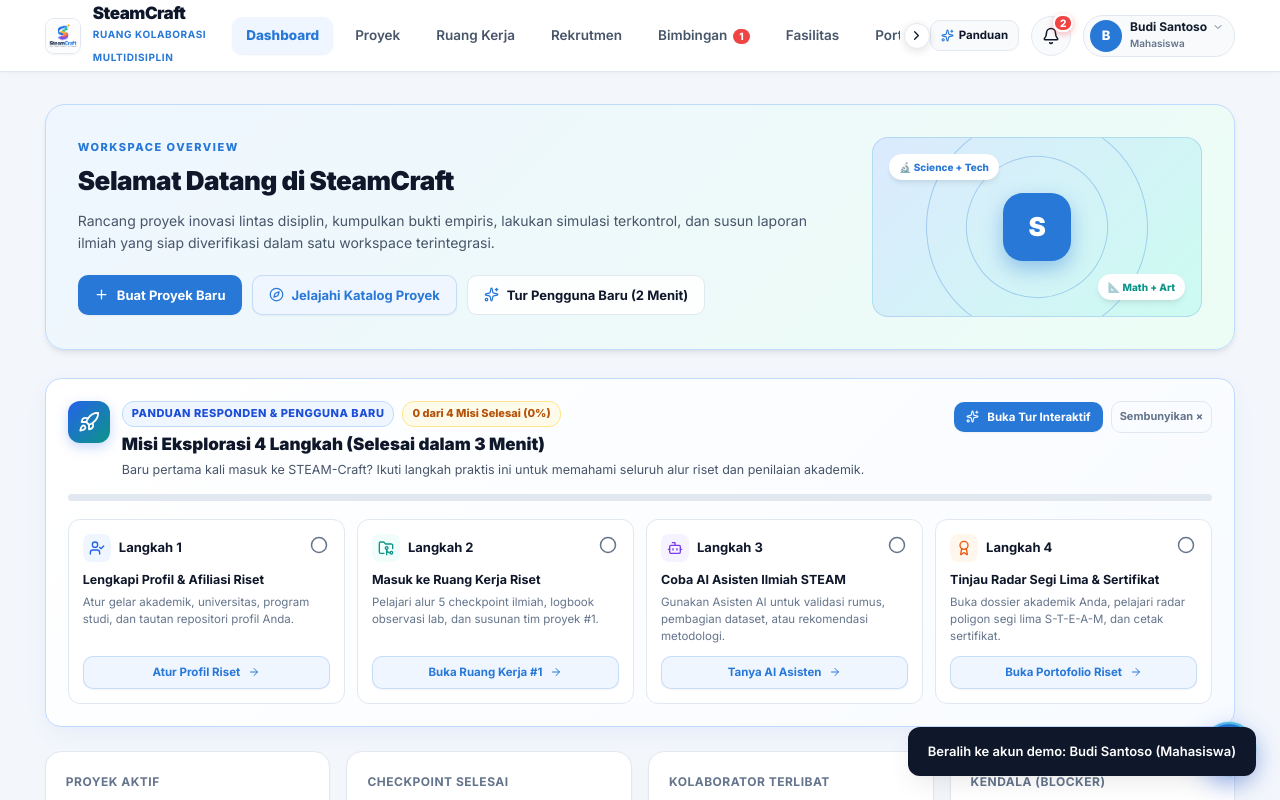
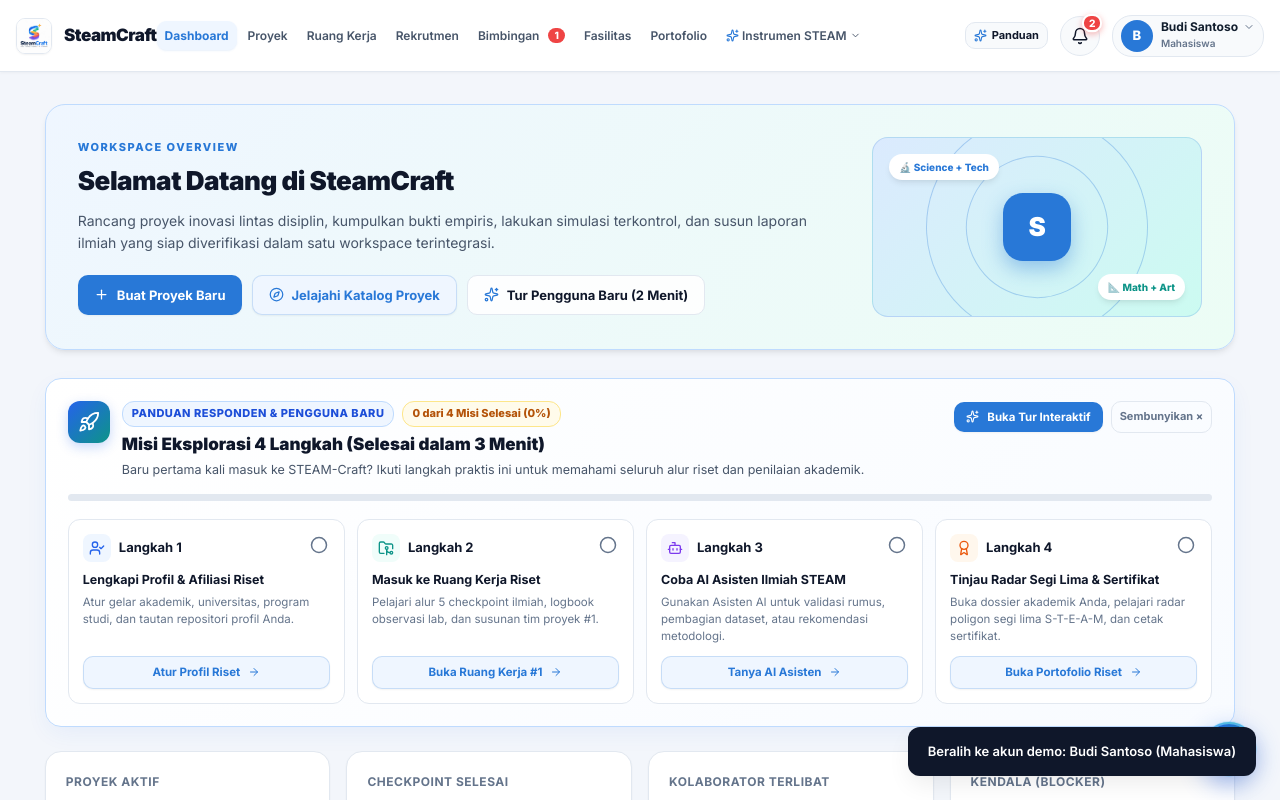
Before and after one commit to nazaa-arch/steamcraft, a React (Vite) app: page / in a window 1280 px wide. Both pictures are taken after a click on the button "Masuk sebagai Mahasiswa Peneliti Budi Santoso". Shown: the top 800 px of the page. Built offline with nearby package versions, Linux system fonts and the light colour scheme.

Commit message:
fix(ui): fix STEAM instruments dropdown, eliminate topbar scroll, limit dashboard projects to 3, and add direct workspace project switcher

```diff
--- a/src/components/layout/Topbar.tsx
+++ b/src/components/layout/Topbar.tsx
@@ -1,6 +1,6 @@
 import React, { useState, useEffect, useRef } from 'react';
 import { useApp } from '../../context/AppContext';
-import { Bell, Edit3, Shield, LogOut, Check, X, Sparkles, ChevronLeft, ChevronRight, ChevronDown, UserCheck } from 'lucide-react';
+import { Bell, Edit3, Shield, LogOut, Check, X, Sparkles, ChevronDown, UserCheck } from 'lucide-react';
 
 export const Topbar: React.FC = () => {
   const {
@@ -23,40 +23,6 @@ export const Topbar: React.FC = () => {
   const notifWrapperRef = useRef<HTMLDivElement>(null);
   const profileWrapperRef = useRef<HTMLDivElement>(null);
   const toolsWrapperRef = useRef<HTMLDivElement>(null);
-  const navRef = useRef<HTMLElement>(null);
-  const [canScrollLeft, setCanScrollLeft] = useState(false);
-  const [canScrollRight, setCanScrollRight] = useState(false);
-
-  const checkNavScroll = () => {
-    if (navRef.current) {
-      const { scrollLeft, scrollWidth, clientWidth } = navRef.current;
-      setCanScrollLeft(scrollLeft > 6);
-      setCanScrollRight(scrollLeft < scrollWidth - clientWidth - 6);
-    }
-  };
-
-  useEffect(() => {
-    checkNavScroll();
-    window.addEventListener('resize', checkNavScroll);
-    return () => window.removeEventListener('resize', checkNavScroll);
-  }, [currentPage, currentUser]);
-
-  const scrollNav = (direction: 'left' | 'right') => {
-    if (navRef.current) {
-      navRef.current.scrollBy({
-        left: direction === 'left' ? -220 : 220,
-        behavior: 'smooth'
-      });
-      setTimeout(checkNavScroll, 300);
-    }
-  };
-
-  const handleNavWheel = (e: React.WheelEvent) => {
-    if (navRef.current && e.deltaY !== 0) {
-      navRef.current.scrollLeft += e.deltaY;
-      checkNavScroll();
-    }
-  };
 
   // Close dropdowns when clicking outside or pressing Escape
   useEffect(() => {
@@ -131,27 +97,9 @@ export const Topbar: React.FC = () => {
         </div>
       </a>
 
-      {/* Role-Separated Navigation with Laptop Horizontal Scroll Support */}
+      {/* Role-Separated Primary Navigation */}
       <div className="nav-container">
-        {canScrollLeft && (
-          <button
-            type="button"
-            className="nav-scroll-btn nav-scroll-left"
-            onClick={() => scrollNav('left')}
-            title="Geser menu ke kiri"
-            aria-label="Geser navigasi ke kiri"
-          >
-            <ChevronLeft size={15} />
-          </button>
-        )}
-
-        <nav
-          className="nav"
-          id="mainNav"
-          ref={navRef}
-          onScroll={checkNavScroll}
-          onWheel={handleNavWheel}
-        >
+        <nav className="nav" id="mainNav">
         {/* Student Navigation */}
         {role === 'student' && (
           <>
@@ -300,12 +248,16 @@ export const Topbar: React.FC = () => {
         )}
 
         {/* Dropdown Menu: Instrumen Riset STEAM (Available for Student, Lecturer, & Admin) */}
-        <div className="nav-dropdown-wrapper" ref={toolsWrapperRef} style={{ position: 'relative', display: 'inline-flex', flexShrink: 0 }}>
+        <div className="nav-dropdown-wrapper" ref={toolsWrapperRef}>
           <button
             type="button"
-            className={`nav-btn ${['radar', 'logbook', 'dataRepo'].includes(currentPage) ? 'active' : ''}`}
-            onClick={() => setToolsDropdownOpen(!toolsDropdownOpen)}
-            style={{ display: 'inline-flex', alignItems: 'center', gap: '5px' }}
+            className={`nav-btn nav-dropdown-btn ${['radar', 'logbook', 'dataRepo'].includes(currentPage) ? 'active' : ''}`}
+            onClick={(e) => {
+              e.stopPropagation();
+              setToolsDropdownOpen(prev => !prev);
+            }}
+            aria-expanded={toolsDropdownOpen}
+            title="Instrumen Riset Ilmiah STEAM"
           >
             <Sparkles size={13} style={{ color: 'var(--primary)' }} />
             <span>Instrumen STEAM</span>
@@ -315,21 +267,7 @@ export const Topbar: React.FC = () => {
           {toolsDropdownOpen && (
             <div
               className="nav-dropdown-menu"
-              style={{
-                position: 'absolute',
-                top: 'calc(100% + 6px)',
-                right: 0,
-                width: '240px',
-                background: 'white',
-                borderRadius: '12px',
-                border: '1px solid var(--line)',
-                boxShadow: '0 10px 25px rgba(0,0,0,0.12)',
-                padding: '6px',
-                zIndex: 1000,
-                display: 'flex',
-                flexDirection: 'column',
-                gap: '2px'
-              }}
+              onClick={e => e.stopPropagation()}
             >
               <button
                 type="button"
@@ -338,26 +276,11 @@ export const Topbar: React.FC = () => {
                   setCurrentPage('radar');
                   setToolsDropdownOpen(false);
                 }}
-                style={{
-                  display: 'flex',
-                  alignItems: 'center',
-                  gap: '8px',
-                  padding: '8px 10px',
-                  borderRadius: '8px',
-                  border: 'none',
-                  background: currentPage === 'radar' ? '#eff6ff' : 'transparent',
-                  color: currentPage === 'radar' ? 'var(--primary)' : 'var(--navy)',
-                  cursor: 'pointer',
-                  textAlign: 'left',
-                  fontSize: '12px',
-                  fontWeight: 700,
-                  width: '100%'
-                }}
               >
-                <span>🎯</span>
+                <span style={{ fontSize: '15px' }}>🎯</span>
                 <div style={{ flex: 1 }}>
-                  <div>STEAM Radar Matrix</div>
-                  <small style={{ fontSize: '10px', color: 'var(--muted)', fontWeight: 500 }}>Keseimbangan 5 pilar riset</small>
+                  <div style={{ fontWeight: 700 }}>STEAM Radar Matrix</div>
+                  <small style={{ fontSize: '10.5px', color: 'var(--muted)', fontWeight: 500 }}>Keseimbangan 5 pilar riset</small>
                 </div>
               </button>
 
@@ -368,26 +291,11 @@ export const Topbar: React.FC = () => {
                   setCurrentPage('logbook');
                   setToolsDropdownOpen(false);
                 }}
-                style={{
-                  display: 'flex',
-                  alignItems: 'center',
-                  gap: '8px',
-                  padding: '8px 10px',
-                  borderRadius: '8px',
-                  border: 'none',
-                  background: currentPage === 'logbook' ? '#eff6ff' : 'transparent',
-                  color: currentPage === 'logbook' ? 'var(--primary)' : 'var(--navy)',
-                  cursor: 'pointer',
-                  textAlign: 'left',
-                  fontSize: '12px',
-                  fontWeight: 700,
-                  width: '100%'
-                }}
               >
-                <span>📝</span>
+                <span style={{ fontSize: '15px' }}>📝</span>
                 <div style={{ flex: 1 }}>
-                  <div>Logbook Riset Ilmiah</div>
-                  <small style={{ fontSize: '10px', color: 'var(--muted)', fontWeight: 500 }}>Catatan & Ekspor PDF PKM</small>
+                  <div style={{ fontWeight: 700 }}>Logbook Riset Ilmiah</div>
+                  <small style={{ fontSize: '10.5px', color: 'var(--muted)', fontWeight: 500 }}>Catatan & Ekspor PDF PKM</small>
                 </div>
               </button>
 
@@ -398,44 +306,17 @@ export const Topbar: React.FC = () => {
                   setCurrentPage('dataRepo');
                   setToolsDropdownOpen(false);
                 }}
-                style={{
-                  display: 'flex',
-                  alignItems: 'center',
-                  gap: '8px',
-                  padding: '8px 10px',
-                  borderRadius: '8px',
-                  border: 'none',
-                  background: currentPage === 'dataRepo' ? '#eff6ff' : 'transparent',
-                  color: currentPage === 'dataRepo' ? 'var(--primary)' : 'var(--navy)',
-                  cursor: 'pointer',
-                  textAlign: 'left',
-                  fontSize: '12px',
-                  fontWeight: 700,
-                  width: '100%'
-                }}
               >
-                <span>🔬</span>
+                <span style={{ fontSize: '15px' }}>🔬</span>
                 <div style={{ flex: 1 }}>
-                  <div>Repository Data Empiris</div>
-                  <small style={{ fontSize: '10px', color: 'var(--muted)', fontWeight: 500 }}>Dataset & Reproducibility</small>
+                  <div style={{ fontWeight: 700 }}>Repository Data Empiris</div>
+                  <small style={{ fontSize: '10.5px', color: 'var(--muted)', fontWeight: 500 }}>Dataset & Reproducibility</small>
                 </div>
               </button>
             </div>
           )}
         </div>
         </nav>
-
-        {canScrollRight && (
-          <button
-            type="button"
-            className="nav-scroll-btn nav-scroll-right"
-            onClick={() => scrollNav('right')}
-            title="Geser menu ke kanan"
-            aria-label="Geser navigasi ke kanan"
-          >
-            <ChevronRight size={15} />
-          </button>
-        )}
       </div>
 
       {/* User Controls */}
--- a/src/components/pages/ProjectWorkspace.tsx
+++ b/src/components/pages/ProjectWorkspace.tsx
@@ -184,25 +184,28 @@ export const ProjectWorkspace: React.FC = () => {
             </span>
           </div>
 
-          {/* Styled Project Switcher Dropdown */}
-          <div className="ws-switcher-container">
-            <div className="ws-switcher-wrapper">
-              <Layers size={14} className="ws-switcher-icon-left" />
-              <select
-                value={selectedProjectId}
-                onChange={e => setSelectedProjectId(Number(e.target.value))}
-                className="ws-switcher-select"
-                aria-label="Pilih Proyek Riset"
-              >
-                {projects.map(p => (
-                  <option key={p.id} value={p.id}>
-                    #{p.id} • {p.name} ({p.study})
-                  </option>
-                ))}
-              </select>
-              <ChevronDown size={14} className="ws-switcher-chevron-right" />
-            </div>
-          </div>
+          {/* Dedicated Project Selector Button (Navigates to Full Catalog Directory) */}
+          <button
+            type="button"
+            className="btn btn-secondary btn-sm"
+            onClick={() => setCurrentPage('projects')}
+            title="Buka direktori lengkap katalog proyek untuk memilih atau berganti ruang kerja"
+            style={{
+              display: 'inline-flex',
+              alignItems: 'center',
+              gap: '6px',
+              fontSize: '11.5px',
+              fontWeight: 700,
+              padding: '6px 12px',
+              borderRadius: '10px',
+              background: 'white',
+              border: '1.5px solid #cbd5e1',
+              color: 'var(--navy)'
+            }}
+          >
+            <Layers size={13} style={{ color: 'var(--primary)' }} />
+            <span>Ganti Proyek ({projects.length} Tersedia) &rarr;</span>
+          </button>
         </div>
 
         {/* Project Title & Description */}
--- a/src/components/pages/StudentDashboard.tsx
+++ b/src/components/pages/StudentDashboard.tsx
@@ -699,13 +699,17 @@ export const StudentDashboard: React.FC = () => {
             Pantau kemajuan checkpoint, logbook laboratorium, dan komunikasi tim kolaborator.
           </p>
         </div>
-        <button className="btn btn-ghost" onClick={() => setCurrentPage('projects')}>
+        <button
+          className="btn btn-secondary btn-sm"
+          onClick={() => setCurrentPage('projects')}
+          style={{ fontSize: '12px', padding: '6px 14px', fontWeight: 700 }}
+        >
           <span>Lihat Semua ({projects.length}) &rarr;</span>
         </button>
       </div>
 
       <div className="projects-grid">
-        {projects.slice(0, 4).map(proj => (
+        {projects.slice(0, 3).map(proj => (
           <div key={proj.id} className="project-card">
             <div>
               <div className="project-card-top">
@@ -758,6 +762,34 @@ export const StudentDashboard: React.FC = () => {
           </div>
         ))}
       </div>
+
+      {/* View All Projects Banner Link */}
+      <div
+        style={{
+          marginTop: '16px',
+          padding: '14px 20px',
+          borderRadius: '12px',
+          background: 'var(--surface-alt)',
+          border: '1px solid var(--line)',
+          display: 'flex',
+          justifyContent: 'space-between',
+          alignItems: 'center',
+          flexWrap: 'wrap',
+          gap: '10px'
+        }}
+      >
+        <div style={{ fontSize: '12.5px', color: 'var(--ink-secondary)' }}>
+          Menampilkan <strong>3 proyek terbaru</strong> dari total <strong>{projects.length} proyek riset</strong> terdaftar.
+        </div>
+        <button
+          type="button"
+          className="btn btn-secondary btn-sm"
+          onClick={() => setCurrentPage('projects')}
+          style={{ fontSize: '12px', padding: '6px 14px', fontWeight: 700 }}
+        >
+          <span>Buka Halaman Katalog Lengkap ({projects.length} Proyek) &rarr;</span>
+        </button>
+      </div>
     </section>
   );
 };
--- a/src/index.css
+++ b/src/index.css
@@ -1611,7 +1611,7 @@ html, body {
   }
 }
 
-/* ==================== LAPTOP & RESPONSIVE TOPBAR NAVIGATION ==================== */
+/* ==================== CLEAN TOPBAR NAVIGATION (NO HORIZONTAL SCROLL) ==================== */
 .nav-container {
   display: flex;
   align-items: center;
@@ -1619,59 +1619,145 @@ html, body {
   min-width: 0;
   max-width: 100%;
   flex: 1 1 auto;
+  overflow: visible !important;
 }
 
 .nav {
   display: flex;
   align-items: center;
-  gap: 8px;
-  overflow-x: auto;
-  overflow-y: hidden;
-  scrollbar-width: thin;
-  scroll-behavior: smooth;
-  -webkit-overflow-scrolling: touch;
-  padding: 4px 6px;
+  gap: 5px;
+  overflow: visible !important;
+  overflow-x: visible !important;
+  overflow-y: visible !important;
+  padding: 4px 0;
   min-width: 0;
   flex: 1 1 auto;
 }
 
-.nav button {
+.nav button,
+.nav-btn {
   flex-shrink: 0;
   white-space: nowrap;
-}
-
-.nav-scroll-btn {
-  width: 26px;
-  height: 26px;
-  min-width: 26px;
-  border-radius: 50%;
-  background: white;
-  border: 1px solid var(--line);
-  box-shadow: 0 2px 8px rgba(15, 23, 42, 0.12);
+  padding: 6px 11px;
+  font-size: 13px;
+  font-weight: 600;
+  border-radius: 9px;
+  color: var(--ink-secondary);
+  background: transparent;
+  border: none;
+  cursor: pointer;
   display: inline-flex;
   align-items: center;
-  justify-content: center;
-  cursor: pointer;
-  z-index: 10;
-  flex-shrink: 0;
-  color: var(--navy);
-  transition: all 0.2s ease;
-  padding: 0;
-}
-
-.nav-scroll-btn:hover {
+  gap: 5px;
+  transition: all 0.18s ease;
+}
+
+.nav button:hover,
+.nav-btn:hover {
   background: var(--primary-light);
   color: var(--primary);
-  border-color: var(--primary);
-  transform: scale(1.08);
-}
-
-.nav-scroll-left {
-  margin-right: 4px;
-}
-
-.nav-scroll-right {
-  margin-left: 4px;
+}
+
+.nav button.active,
+.nav-btn.active {
+  background: var(--primary-light);
+  color: var(--primary);
+  font-weight: 700;
+}
+
+.nav-dropdown-wrapper {
+  position: relative;
+  display: inline-flex;
+  flex-shrink: 0;
+  z-index: 1010;
+}
+
+.nav-dropdown-menu {
+  position: absolute;
+  top: calc(100% + 8px);
+  right: 0;
+  width: 250px;
+  background: #ffffff;
+  border-radius: 14px;
+  border: 1px solid var(--line);
+  box-shadow: 0 16px 36px -6px rgba(15, 23, 42, 0.18), 0 0 0 1px rgba(15, 23, 42, 0.05);
+  padding: 6px;
+  z-index: 10000 !important;
+  display: flex;
+  flex-direction: column;
+  gap: 4px;
+  animation: dropdownSlide 0.2s cubic-bezier(0.16, 1, 0.3, 1);
+}
+
+.dropdown-menu-item {
+  display: flex;
+  align-items: center;
+  gap: 10px;
+  padding: 8px 10px;
+  border-radius: 8px;
+  border: none;
+  background: transparent;
+  color: var(--navy);
+  cursor: pointer;
+  text-align: left;
+  font-size: 12px;
+  font-weight: 700;
+  width: 100%;
+  transition: all 0.15s ease;
+}
+
+.dropdown-menu-item:hover {
+  background: var(--surface-alt);
+  color: var(--primary);
+}
+
+.dropdown-menu-item.active {
+  background: #eff6ff;
+  color: var(--primary);
+}
+
+/* Compact layout for Laptops (1024px to 1366px) */
+@media (min-width: 769px) and (max-width: 1366px) {
+  .topbar {
+    padding: 0 16px !important;
+  }
+
+  .brand-text span {
+    display: none !important;
+  }
+
+  .nav {
+    gap: 3px !important;
+  }
+
+  .nav button,
+  .nav-btn {
+    padding: 5px 8px !important;
+    font-size: 12px !important;
+    gap: 3px !important;
+  }
+
+  .topbar-tour-btn {
+    padding: 4px 8px !important;
+    font-size: 11px !important;
+  }
+
+  .user-badge {
+    padding: 4px 8px !important;
+  }
+}
+
+/* Mobile Navigation */
+@media (max-width: 768px) {
+  .nav-dropdown-menu {
+    position: fixed !important;
+    top: 115px !important;
+    left: 12px !important;
+    right: 12px !important;
+    width: auto !important;
+    max-width: calc(100vw - 24px) !important;
+    z-index: 10005 !important;
+  }
 }
 
 /* ======================================================== */
```
